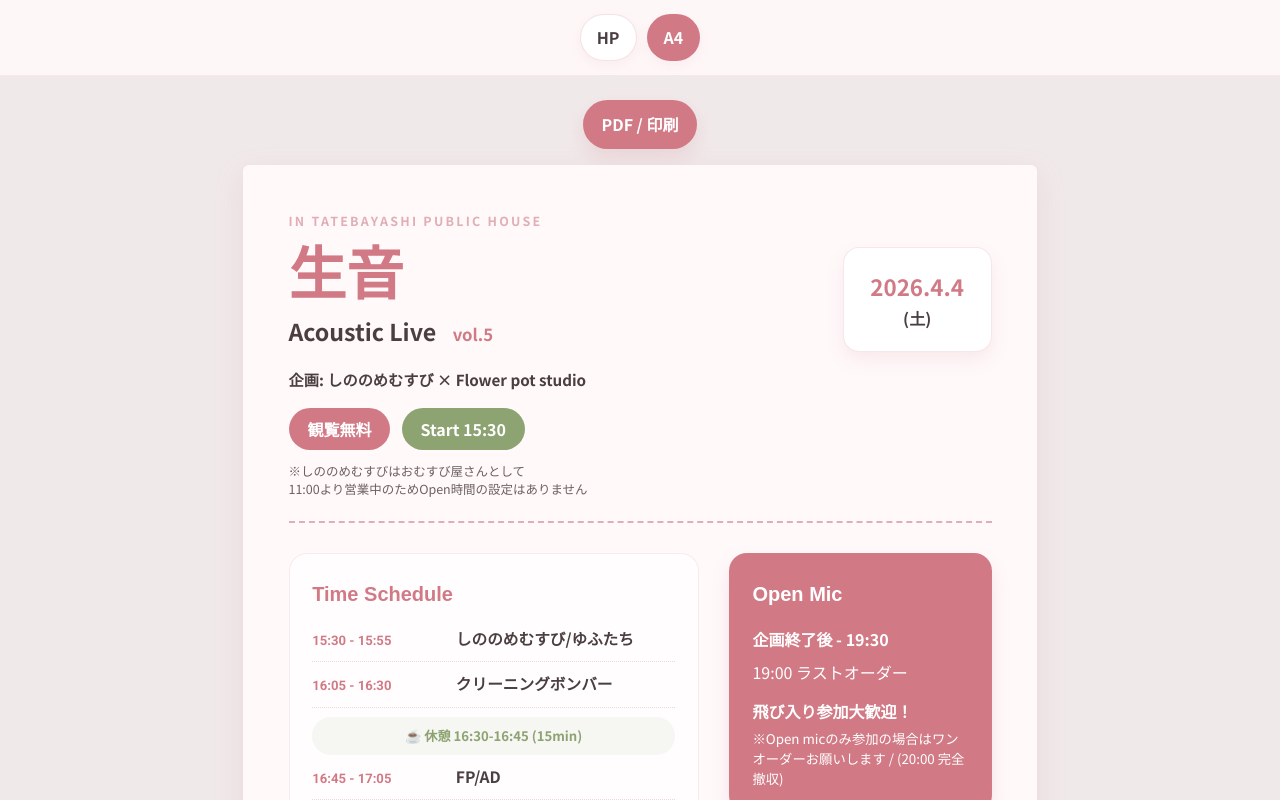
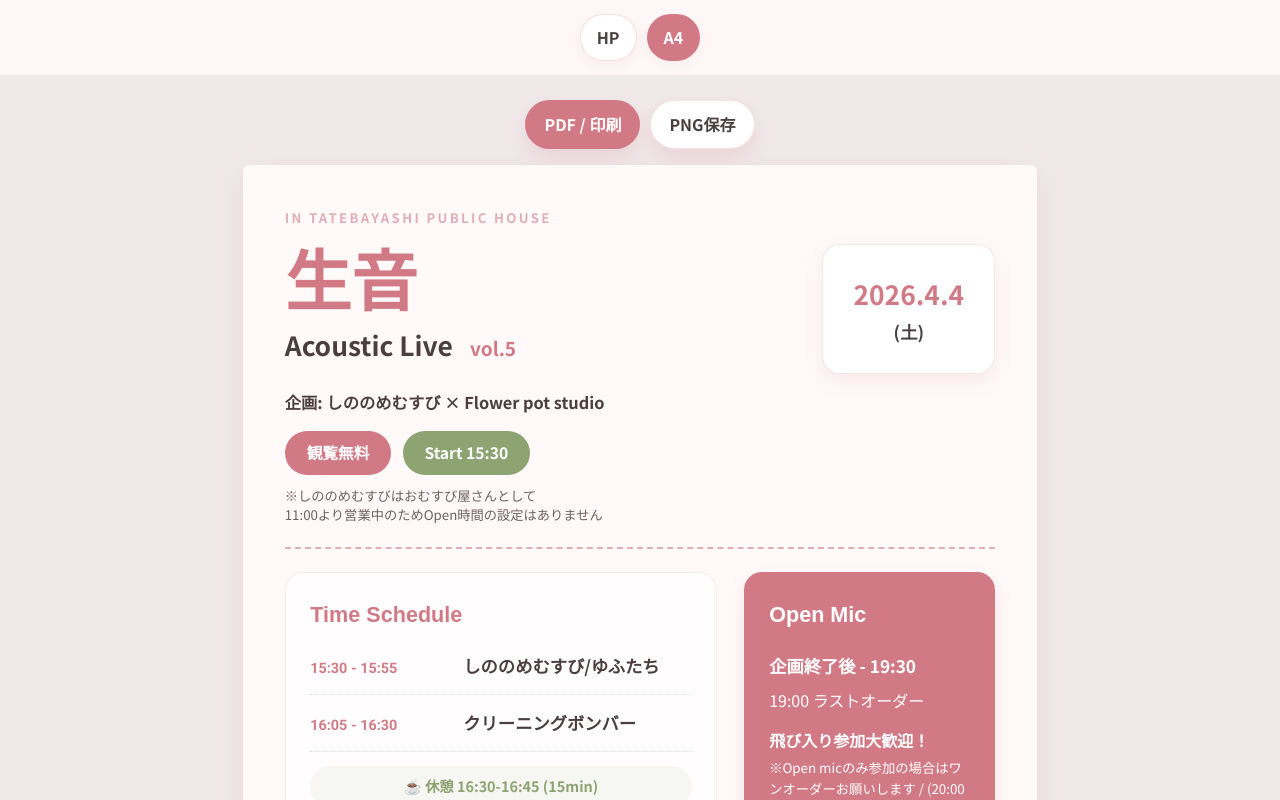
Before and after one commit to sunpotflower4460-cpu/TIRASI-HP, a React (Vite) app: page / in a window 1280 px wide. Both pictures are taken after a click on the button "A4チラシプレビューを開く". Shown: the top 800 px of the page. Built offline with nearby package versions, Linux system fonts and the light colour scheme; a web font is replaced by a local one.

Commit message:
Improve A4 flyer export
Improve A4 flyer export.

```diff
--- a/src/components/Editor/EditorGate.tsx
+++ b/src/components/Editor/EditorGate.tsx
@@ -1,7 +1,7 @@
 import { useState } from "react";
 import "../../styles/editor-gate.css";
 
-const EDITOR_PASSCODE = "namane";
+const EDITOR_PASSCODE = "4460";
 
 type EditorGateProps = {
   onUnlock: () => void;
--- a/src/components/Flyer/OnePageFlyer.tsx
+++ b/src/components/Flyer/OnePageFlyer.tsx
@@ -1,4 +1,4 @@
-import { useState } from "react";
+import { useRef, useState } from "react";
 import type { EventData, ScheduleItem } from "../../types/event";
 import "../../styles/one-page-flyer.css";
 
@@ -29,22 +29,112 @@ function ScheduleRow({ item }: { item: ScheduleItem }) {
   );
 }
 
+function copyComputedStyles(source: Element, target: Element) {
+  const computed = window.getComputedStyle(source);
+  const targetElement = target as HTMLElement;
+  targetElement.style.cssText = computed.cssText;
+
+  Array.from(source.children).forEach((sourceChild, index) => {
+    const targetChild = target.children[index];
+    if (targetChild) copyComputedStyles(sourceChild, targetChild);
+  });
+}
+
+function downloadBlob(blob: Blob, fileName: string) {
+  const url = URL.createObjectURL(blob);
+  const anchor = document.createElement("a");
+  anchor.href = url;
+  anchor.download = fileName;
+  document.body.appendChild(anchor);
+  anchor.click();
+  anchor.remove();
+  URL.revokeObjectURL(url);
+}
+
 export function OnePageFlyer({ eventData, onPrint }: { eventData: EventData; onPrint: () => void }) {
-  const [printNotice, setPrintNotice] = useState("");
+  const [notice, setNotice] = useState("");
+  const sheetRef = useRef<HTMLElement | null>(null);
 
   const handlePrint = () => {
-    setPrintNotice("印刷画面を開きます。反応しない場合は、共有ボタンからSafari/ブラウザで開いてPDF保存してください。");
+    setNotice("印刷画面を開きます。反応しない場合は、共有ボタンからSafari/ブラウザで開いてPDF保存してください。");
     onPrint();
+  };
+
+  const handlePngExport = async () => {
+    const sheet = sheetRef.current;
+    if (!sheet) return;
+
+    try {
+      setNotice("PNGを書き出しています。少しだけお待ちください。");
+      await document.fonts?.ready;
+
+      const width = sheet.offsetWidth;
+      const height = sheet.offsetHeight;
+      const scale = 3;
+      const clone = sheet.cloneNode(true) as HTMLElement;
+      clone.setAttribute("xmlns", "http://www.w3.org/1999/xhtml");
+      copyComputedStyles(sheet, clone);
+      clone.style.transform = "none";
+      clone.style.margin = "0";
+      clone.style.width = `${width}px`;
+      clone.style.height = `${height}px`;
+
+      const serialized = new XMLSerializer().serializeToString(clone);
+      const svg = `
+        <svg xmlns="http://www.w3.org/2000/svg" width="${width * scale}" height="${height * scale}" viewBox="0 0 ${width} ${height}">
+          <foreignObject width="${width}" height="${height}">${serialized}</foreignObject>
+        </svg>
+      `;
+      const svgUrl = URL.createObjectURL(new Blob([svg], { type: "image/svg+xml;charset=utf-8" }));
+      const image = new Image();
+
+      image.onload = () => {
+        const canvas = document.createElement("canvas");
+        canvas.width = width * scale;
+        canvas.height = height * scale;
+        const context = canvas.getContext("2d");
+        if (!context) {
+          URL.revokeObjectURL(svgUrl);
+          setNotice("PNG書き出しに失敗しました。ブラウザのスクリーンショット保存をお試しください。");
+          return;
+        }
+
+        context.scale(scale, scale);
+        context.drawImage(image, 0, 0);
+        URL.revokeObjectURL(svgUrl);
+        canvas.toBlob((blob) => {
+          if (!blob) {
+            setNotice("PNG書き出しに失敗しました。ブラウザのスクリーンショット保存をお試しください。");
+            return;
+          }
+
+          downloadBlob(blob, "namane-acoustic-live-vol5.png");
+          setNotice("PNGを書き出しました。保存先をご確認ください。");
+        }, "image/png");
+      };
+
+      image.onerror = () => {
+        URL.revokeObjectURL(svgUrl);
+        setNotice("このブラウザではPNG書き出しができませんでした。Safariで開くか、スクリーンショット保存をお試しください。");
+      };
+
+      image.src = svgUrl;
+    } catch {
+      setNotice("PNG書き出しに失敗しました。Safariで開くか、スクリーンショット保存をお試しください。");
+    }
   };
 
   return (
     <main className="one-page-flyer-page">
       <div className="one-page-toolbar print-hidden">
-        <button type="button" onClick={handlePrint}>PDF / 印刷</button>
-        {printNotice ? <p className="one-page-print-notice">{printNotice}</p> : null}
+        <div className="one-page-toolbar-actions">
+          <button type="button" onClick={handlePrint}>PDF / 印刷</button>
+          <button type="button" className="secondary" onClick={handlePngExport}>PNG保存</button>
+        </div>
+        {notice ? <p className="one-page-print-notice">{notice}</p> : null}
       </div>
 
-      <article className="one-page-sheet">
+      <article className="one-page-sheet" ref={sheetRef}>
         <header className="one-page-header">
           <p className="one-page-kicker">{eventData.venueSubtitle}</p>
           <div className="one-page-title-row">
--- a/src/styles/one-page-flyer.css
+++ b/src/styles/one-page-flyer.css
@@ -14,6 +14,13 @@
   margin-bottom: 16px;
 }
 
+.one-page-toolbar-actions {
+  display: flex;
+  gap: 10px;
+  flex-wrap: wrap;
+  justify-content: center;
+}
+
 .one-page-toolbar button {
   color: white;
   background: var(--primary-color);
@@ -22,6 +29,11 @@
   padding: 10px 18px;
   font-weight: 700;
   box-shadow: 0 8px 18px rgba(209, 122, 134, 0.18);
+}
+
+.one-page-toolbar button.secondary {
+  color: var(--text-color);
+  background: white;
 }
 
 .one-page-print-notice {
@@ -45,10 +57,10 @@
   box-shadow: var(--shadow);
   border-radius: 6px;
   overflow: hidden;
-  padding: 12mm;
+  padding: 11mm;
   display: grid;
   grid-template-rows: auto 1fr auto;
-  gap: 8mm;
+  gap: 6mm;
 }
 
 .one-page-header {
@@ -61,7 +73,7 @@
   font-weight: 700;
   letter-spacing: 0.18em;
   text-transform: uppercase;
-  font-size: 0.78rem;
+  font-size: 0.82rem;
   margin-bottom: 4mm;
 }
 
@@ -75,12 +87,12 @@
 .one-page-title-row h1 {
   color: var(--primary-color);
   font-family: "Zen Maru Gothic", sans-serif;
-  font-size: 3.6rem;
+  font-size: 4.15rem;
   line-height: 1;
 }
 
 .one-page-subtitle {
-  font-size: 1.45rem;
+  font-size: 1.65rem;
   font-weight: 700;
   margin-top: 2mm;
 }
@@ -94,8 +106,9 @@
 .one-page-date {
   background: white;
   border: 1px solid rgba(209, 122, 134, 0.18);
-  border-radius: 16px;
-  padding: 5mm 7mm;
+  border-radius: 18px;
+  min-width: 38mm;
+  padding: 7mm 8mm;
   text-align: center;
   box-shadow: 0 8px 18px rgba(209, 122, 134, 0.12);
 }
@@ -103,17 +116,18 @@
 .one-page-date strong {
   display: block;
   color: var(--primary-color);
-  font-size: 1.4rem;
+  font-size: 1.65rem;
 }
 
 .one-page-date span {
   font-weight: 700;
+  font-size: 1.08rem;
 }
 
 .one-page-organizer {
   margin-top: 4mm;
   font-weight: 700;
-  font-size: 0.95rem;
+  font-size: 1.02rem;
 }
 
 .one-page-badges {
@@ -127,8 +141,9 @@
   background: var(--primary-color);
   color: white;
   border-radius: 999px;
-  padding: 2mm 5mm;
+  padding: 2.2mm 5.8mm;
   font-weight: 700;
+  font-size: 0.98rem;
 }
 
 .one-page-badges span:nth-child(2) {
@@ -138,14 +153,14 @@
 .one-page-note {
   margin-top: 3mm;
   color: #6d6062;
-  font-size: 0.78rem;
+  font-size: 0.83rem;
   line-height: 1.45;
 }
 
 .one-page-main-grid {
   display: grid;
-  grid-template-columns: 1.28fr 0.82fr;
-  gap: 8mm;
+  grid-template-columns: 1.34fr 0.78fr;
+  gap: 7mm;
   min-height: 0;
 }
 
@@ -155,7 +170,12 @@
   background: rgba(255, 255, 255, 0.62);
   border: 1px solid rgba(209, 122, 134, 0.14);
   border-radius: 18px;
-  padding: 6mm;
+  padding: 6.5mm;
+}
+
+.one-page-schedule {
+  display: grid;
+  grid-template-rows: auto 1fr;
 }
 
 .one-page-schedule h2,
@@ -163,48 +183,49 @@
 .one-page-access h2 {
   color: var(--primary-color);
   font-family: "Zen Maru Gothic", sans-serif;
-  font-size: 1.25rem;
-  margin-bottom: 4mm;
+  font-size: 1.35rem;
+  margin-bottom: 4.4mm;
 }
 
 .one-page-schedule-list {
   display: grid;
-  gap: 2.4mm;
+  align-content: start;
+  gap: 3.6mm;
 }
 
 .one-page-schedule-row {
   display: grid;
-  grid-template-columns: 34mm 1fr;
-  gap: 4mm;
+  grid-template-columns: 36mm 1fr;
+  gap: 4.5mm;
   align-items: baseline;
-  padding-bottom: 2.4mm;
+  padding-bottom: 3.3mm;
   border-bottom: 1px dotted rgba(209, 122, 134, 0.3);
 }
 
 .one-page-time {
   color: var(--primary-color);
   font-family: "Roboto", sans-serif;
-  font-size: 0.82rem;
+  font-size: 0.9rem;
   font-weight: 700;
 }
 
 .one-page-schedule-row strong {
-  font-size: 0.98rem;
+  font-size: 1.08rem;
 }
 
 .one-page-break {
   color: var(--accent-color);
   background: rgba(141, 163, 114, 0.08);
   border-radius: 999px;
-  padding: 2mm 4mm;
-  font-size: 0.82rem;
+  padding: 2.2mm 4mm;
+  font-size: 0.9rem;
   font-weight: 700;
   text-align: center;
 }
 
 .one-page-end {
   color: var(--secondary-color);
-  font-size: 0.74rem;
+  font-size: 0.8rem;
   letter-spacing: 0.18em;
   text-align: center;
   margin-top: 1mm;
@@ -228,14 +249,14 @@
 
 .one-page-open-mic strong {
   display: block;
-  font-size: 1rem;
+  font-size: 1.08rem;
   margin-bottom: 2mm;
 }
 
 .one-page-open-mic p,
 .one-page-open-mic small {
   display: block;
-  line-height: 1.5;
+  line-height: 1.55;
 }
 
 .one-page-open-headline {
@@ -245,8 +266,8 @@
 
 .one-page-access p {
   color: #6d6062;
-  font-size: 0.84rem;
-  line-height: 1.5;
+  font-size: 0.9rem;
+  line-height: 1.55;
   overflow-wrap: anywhere;
 }
 
@@ -258,7 +279,7 @@
   padding-top: 5mm;
   color: #6d6062;
   font-weight: 700;
-  font-size: 0.82rem;
+  font-size: 0.86rem;
 }
 
 @media screen and (max-width: 760px) {
@@ -303,7 +324,7 @@
     max-width: 210mm;
     box-shadow: none;
     border-radius: 0;
-    padding: 10mm;
+    padding: 9.5mm;
     page-break-after: avoid;
     break-after: avoid;
   }
```
